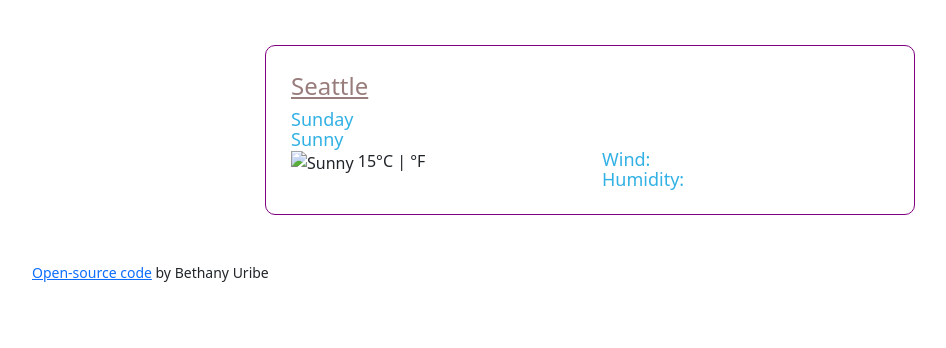
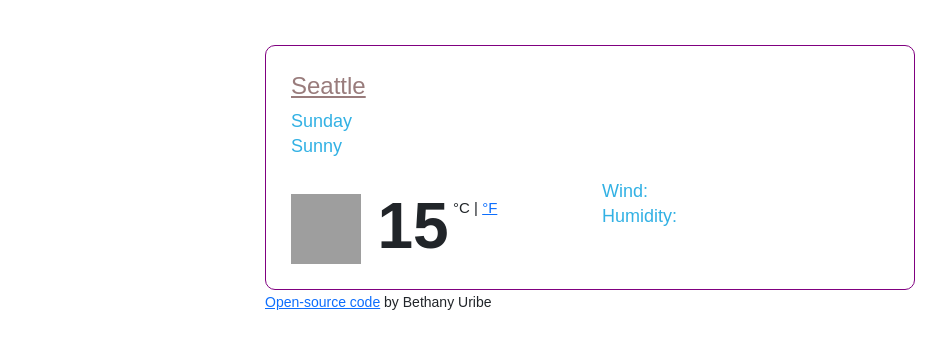
Before and after one commit to buribe15/Final-weather-app, a plain HTML site: page index.html in a window 1280 px wide. Shown: the whole page, without its empty margins (50-996 px from the left). Drawn offline with nearby package versions, Linux system fonts and the light colour scheme; grey boxes are pictures that could not be loaded.

Commit message:
Styled icon and temp

```diff
--- a/index.html
+++ b/index.html
@@ -4,7 +4,6 @@
     <meta charset="UTF-8" />
     <meta http-equiv="X-UA-Compatible" content="IE=edge" />
     <meta name="viewport" content="width=device-width, initial-scale=1.0" />
-
     <link
       href="https://cdn.jsdelivr.net/npm/bootstrap@5.1.3/dist/css/bootstrap.min.css"
       rel="stylesheet"
@@ -16,16 +15,28 @@
   </head>
   <body>
     <div class="container">
+      <div class="wrapper">
         <div class="weather-app">
+          <div class="overview">
             <h1>Seattle</h1>
             <ul>
               <li>Sunday</li>
               <li>Sunny</li>
             </ul>
+          </div>
           <div class="row">
             <div class="col-6">
-            <img src="null" alt="Sunny" />
-            15°C | °F
+              <div class="cleafix weather-icon">
+                <img
+                  src="https://ssl.gstatic.com/onebox/weather/64/sunny.png"
+                  alt="Sunny"
+                  class="float-left"
+                />
+                <span class="float-left">
+                  <strong>15</strong>
+                  <span class="unit">°C | <a href="#"> °F</a> </span>
+                </span>
+              </div>
             </div>
             <div class="col-6">
               <ul>
@@ -36,12 +47,16 @@
           </div>
         </div>
         <small>
-        <a href="https://github.com/buribe15/Final-weather-app" target="_blank">
+          <a
+            href="https://github.com/buribe15/Final-weather-app"
+            target="_blank"
+          >
             Open-source code</a
           >
           by Bethany Uribe
         </small>
       </div>
+    </div>
     <script src="src/script.js"></script>
   </body>
 </html>
--- a/src/style.css
+++ b/src/style.css
@@ -1,3 +1,6 @@
+body {
+  font-family: Arial, Helvetica, sans-serif;
+}
 h1 {
   color: rgb(153, 124, 124);
   font-size: 24px;
@@ -6,13 +9,6 @@ h1 {
   text-decoration: underline;
 }
 
-.weather-app {
-  max-width: 650px;
-  margin: 45px auto;
-  border: 1px solid purple;
-  border-radius: 10px;
-  padding: 25px;
-}
 ul {
   list-style: none;
   margin: 0;
@@ -21,6 +17,36 @@ ul {
 li {
   font-size: 18px;
   font-weight: 300;
-  line-height: 20px;
+  line-height: 25px;
   color: rgb(50, 177, 228);
+  margin: 0;
+  padding: 0;
 }
+.weather-app {
+  border: 1px solid purple;
+  border-radius: 10px;
+  padding: 25px;
+}
+.wrapper {
+  max-width: 650px;
+  margin: 45px auto;
+}
+.overview {
+  margin-bottom: 20px;
+}
+.weather-icon img {
+  margin-right: 12px;
+  width: 70px;
+  height: 70px;
+}
+.weather-icon strong {
+  line-height: 1;
+  font-size: 64px;
+  position: relative;
+  top: 15px;
+}
+.unit {
+  font-size: 15px;
+  position: relative;
+  bottom: 20px;
+}
```
Lines whose indentation alone changed are shown as unchanged.
